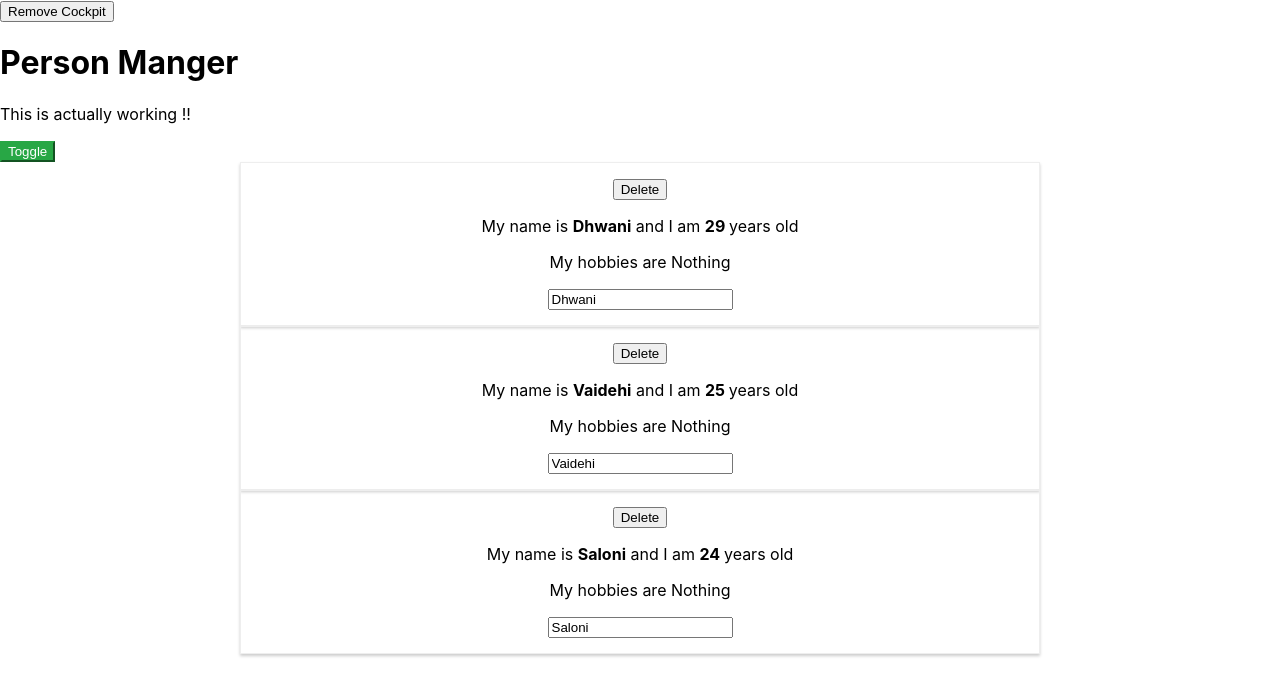
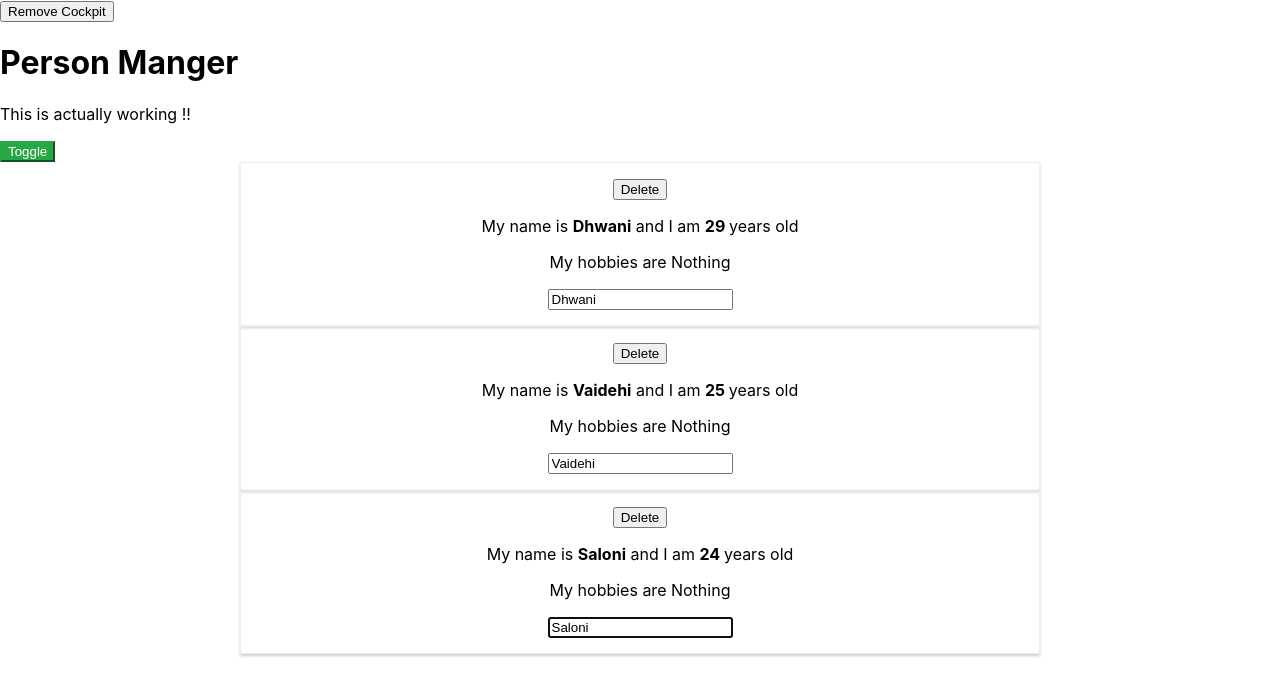
Before and after one commit to dolphinedaisy/react-complete-guide, a React (Create React App) app: page / in a window 1280 px wide. Both pictures are taken after a click on the button "Toggle". Shown: the top 696 px of the page. Built offline with nearby package versions, Linux system fonts and the light colour scheme; the HTML template or start-up script is replaced by a standard one.

Commit message:
110. Using Refs

```diff
--- a/src/Components/Persons/Person/Person.js
+++ b/src/Components/Persons/Person/Person.js
@@ -6,6 +6,18 @@
 
 class Person extends Component {
 
+    constructor(props) {
+        super(props);
+        // option 2
+        this.inputElementRef = React.createRef();
+    }
+    componentDidMount() {
+        // option 1
+        // this.inputElement.focus();
+        // option 2
+        this.inputElementRef.current.focus();
+    }
+
     render() {
         console.log('Person.js render()');
         return (
@@ -13,7 +25,16 @@
                 <button data-delete="qwerty" onClick={ this.props.click } className={'btn btn-danger'}>Delete</button>
                 <p>My name is <b>{ this.props.name }</b>  and I am <b> { this.props.age } </b> years old</p>
                 <p>My hobbies are { this.props.children ? this.props.children : 'Nothing' }</p>
-                <input type="text" onChange={this.props.changed} value={ this.props.name }/>
+                {/* option 1 */}
+                {/*<input type="text"*/}
+                {/*       ref={(textEl) => { this.inputElement = textEl; }}*/}
+                {/*       onChange={this.props.changed}*/}
+                {/*       value={ this.props.name }/>*/}
+            {/* option 2 */}
+                <input type="text"
+                       ref={this.inputElementRef}
+                       onChange={this.props.changed}
+                       value={ this.props.name }/>
             </ReactAux>
         );
     }
--- a/src/Containers/App.js
+++ b/src/Containers/App.js
@@ -12,7 +12,7 @@
             {
                 id: 'qw1',
                 name: 'Dhwani',
-                age: '29'
+                age: 29
             },
             {
                 id: 'vhj2',
```
